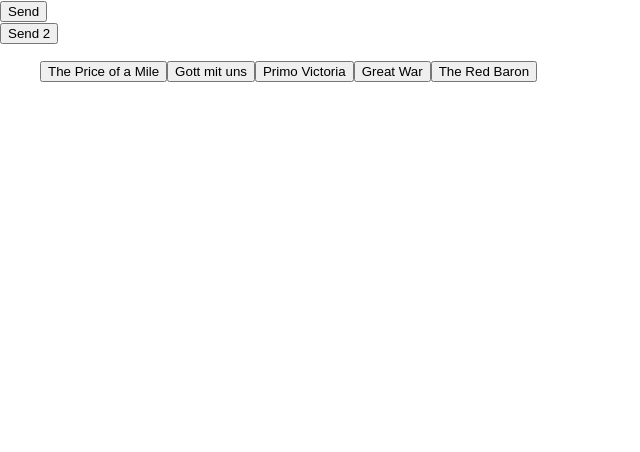
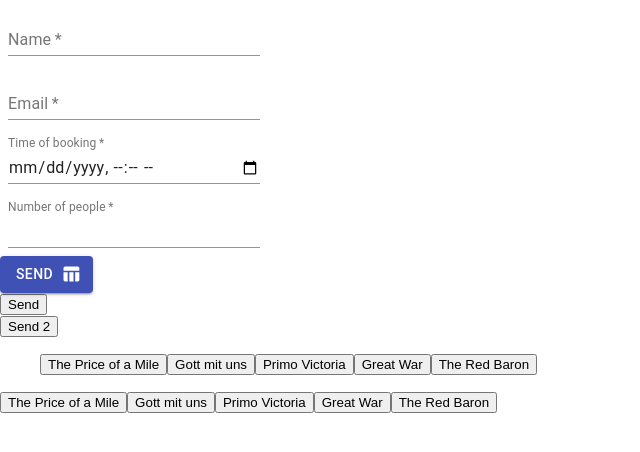
Before and after one commit to R-Andrea/react, a React (Create React App) app: page / in a window 1280 px wide. Shown: the top 452 px of the page, without its empty margins (0-640 px from the left). Built offline with nearby package versions, Linux system fonts and the light colour scheme.

Commit message:
added booking form practice

```diff
--- a/package.json
+++ b/package.json
@@ -3,6 +3,8 @@
   "version": "0.1.0",
   "private": true,
   "dependencies": {
+    "@material-ui/core": "^4.12.1",
+    "@material-ui/icons": "^4.11.2",
     "@testing-library/jest-dom": "^5.14.1",
     "@testing-library/react": "^11.2.7",
     "@testing-library/user-event": "^12.8.3",
--- a/src/App.js
+++ b/src/App.js
@@ -1,5 +1,6 @@
 import "./App.css";
 import Button from "./components/button/button";
+import Booking from "./components/form/booking/booking"
 
 
 
@@ -14,13 +15,14 @@ function App() {
   // }
 
   function List () {
-    const listButtons = songs.map((song)=> <Button text={song}></Button>)
+    const listButtons = songs.map((song, i)=> <Button key={i.toString()} text={song}></Button>)
     return (listButtons)
   }
 
 
   return (
     <>
+      <Booking />
       <div className="form">
         <Button text="Send"/>
       </div>
@@ -28,6 +30,14 @@ function App() {
       <Button text="Send 2"/>
       </div>
       <ul><List></List></ul>
+
+      <div className="form4">
+        {songs.map(
+          function(song, index) {
+            return(<Button key={index.toString()} text={song}></Button>)
+          }
+        )}
+      </div>
     </>
   );
 }
--- a/src/components/button/button.js
+++ b/src/components/button/button.js
@@ -2,6 +2,7 @@ import React from "react";
 import "./button.css";
 import { useState } from "react";
 
+function Button(props) {
   let timeOut;
   let prevHTML;
 
@@ -21,7 +22,6 @@ function clickHappened(text, f) {
     }
   }
 
-function Button(props) {
   let [text, setText] = useState(props.text);
 
   return (
--- /dev/null
+++ b/src/components/form/booking/booking.jsx
@@ -0,0 +1,85 @@
+import React from 'react';
+import { useState } from 'react';
+import TextField from '@material-ui/core/TextField';
+import { makeStyles } from '@material-ui/core/styles';
+import Button from '@material-ui/core/Button';
+import TableChartIcon from '@material-ui/icons/TableChart';
+
+
+const useStyles = makeStyles((theme) => ({
+  root: {
+    '& .MuiTextField-root': {
+      margin: theme.spacing(1),
+      width: '25ch',
+    },
+  },
+}));
+
+export default function Booking() {
+    const classes = useStyles();
+
+    const [baseError, setError] = useState(null);
+    const [text, setText] = useState("")
+
+    function validateMail(e) {
+
+        let inputMail = e.target.value;
+        const regexMail = /^(([^<>()[\]\\.,;:\s@"]+(\.[^<>()[\]\\.,;:\s@"]+)*)|(".+"))@((\[[0-9]{1,3}\.[0-9]{1,3}\.[0-9]{1,3}\.[0-9]{1,3}])|(([a-zA-Z\-0-9]+\.)+[a-zA-Z]{2,}))$/
+        console.log(inputMail);
+        if (regexMail.test(inputMail) === false) {
+           setError(true);
+           setText("Invalid email address")
+        } else  {
+          setError(null);
+          setText("")
+        }
+        console.log(regexMail.test(inputMail));
+    }
+
+
+
+    return (
+      <form className={classes.root} noValidate autoComplete="off">
+        <div>
+          <TextField required id="standard-required" label="Name" />
+        </div>
+        <div>
+          <TextField required id="standard-required" label="Email" type="email" onBlur={validateMail}  error={baseError} helperText={text}  />
+        </div>
+        <div>
+        <TextField
+          required
+          id="datetime-local"
+          label="Time of booking"
+          type="datetime-local"
+          className={classes.textField}
+          InputLabelProps={{
+            shrink: true,
+          }}
+        />
+        </div>
+        <div>
+          <TextField
+            required
+            id="outlined-number"
+            label="Number of people"
+            type="number"
+            InputLabelProps={{
+              shrink: true,
+            }}
+          />
+        </div>
+        <div>
+            <Button
+            variant="contained"
+            color="primary"
+            className={classes.button}
+            endIcon={<TableChartIcon>send</TableChartIcon>}
+            type="submit"
+        >
+            Send
+        </Button>
+        </div>
+      </form>
+    );
+  }
```
Also changed, not shown: 1 other file (tests, documents, lock files or other folders). Lines whose indentation alone changed are shown as unchanged.
